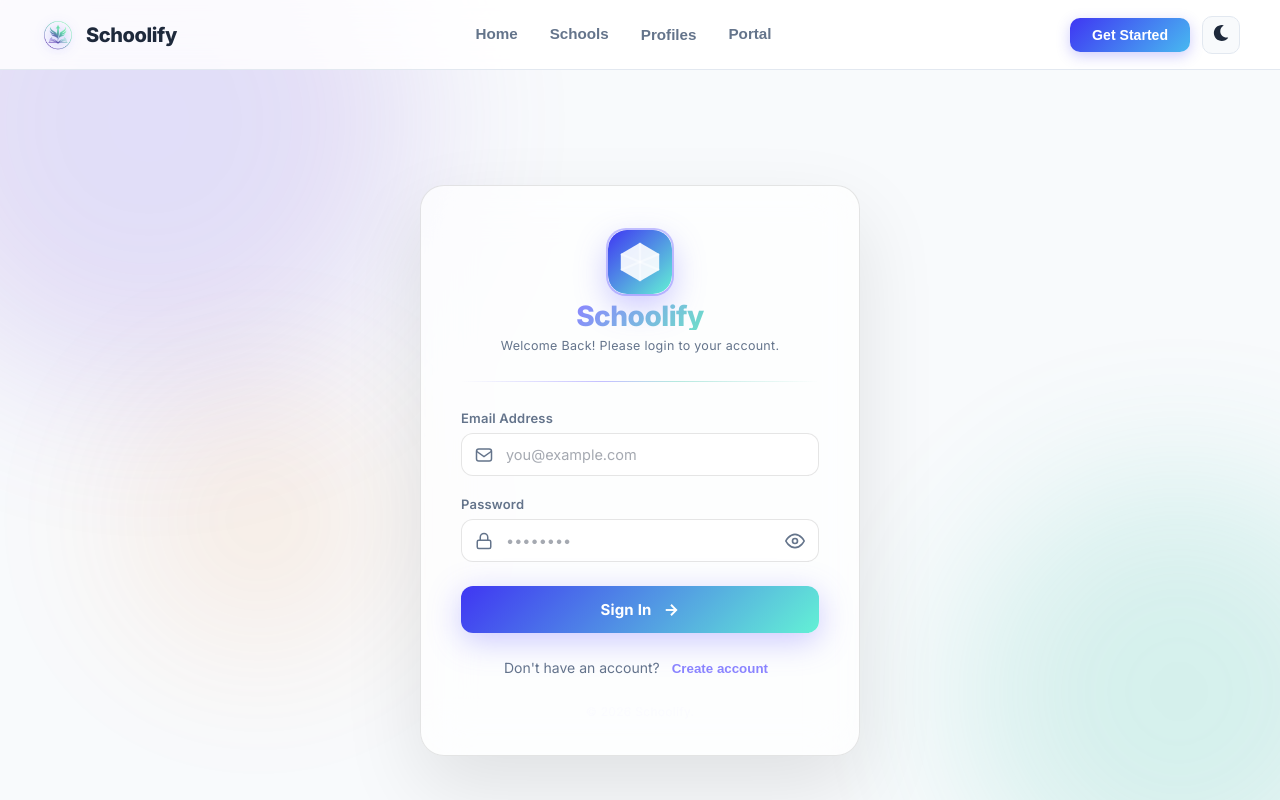
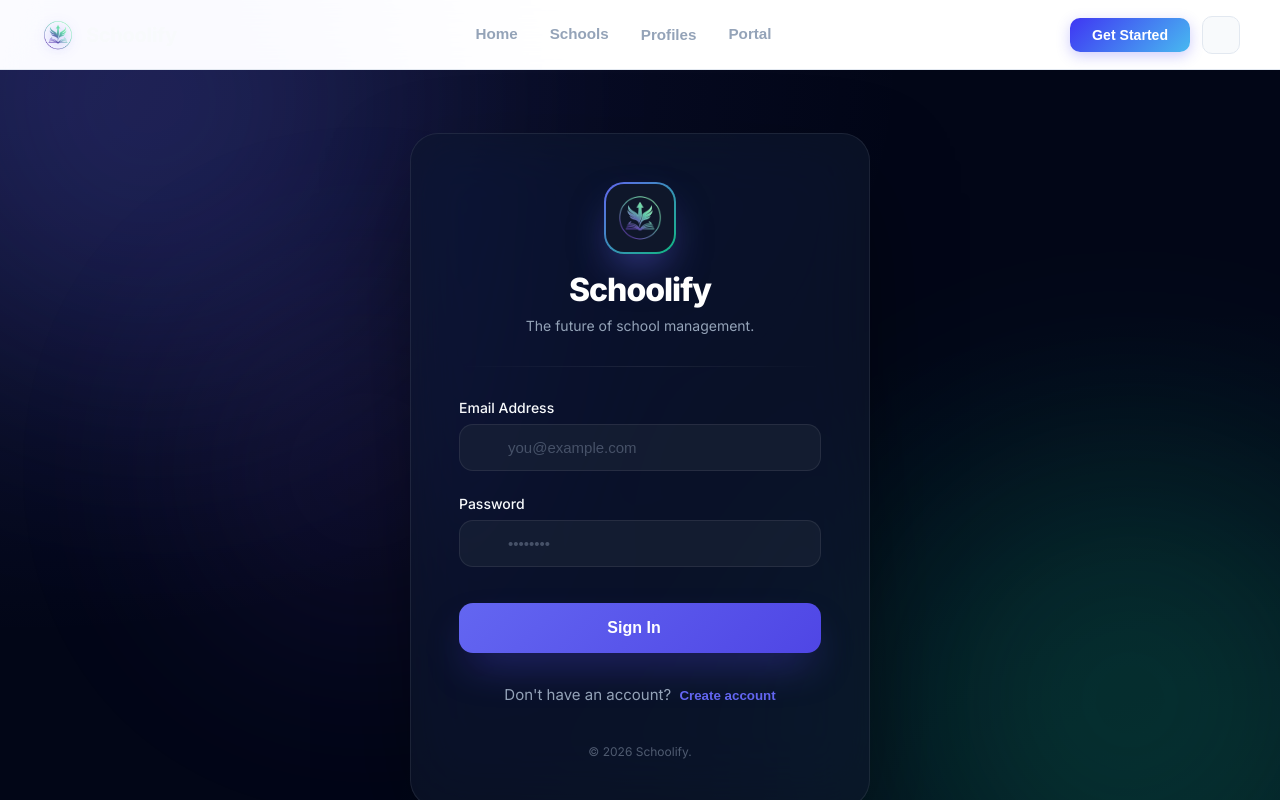
Before and after one commit to mohamed-ahmed99/Schoolify, a React (Vite) app in the folder front-end/: page /login in a window 1280 px wide. Built offline with nearby package versions, Linux system fonts and the light colour scheme.

Commit message:
Edit Login

```diff
--- a/front-end/src/pages/auth/Login.css
+++ b/front-end/src/pages/auth/Login.css
@@ -14,43 +14,34 @@
 }
 
 :root {
-    --purple: #3f36f3;
-    --teal: #63f1d5;
-    --purple-light: #8b85ff;
-    --teal-light: #6ddfc9;
-    --bg-dark: #f8fafc;
-    /* Light default */
-    --bg-card: rgba(255, 255, 255, 0.7);
-    --border: rgba(0, 0, 0, 0.1);
-    --text-primary: #1e293b;
-    --text-secondary: #64748b;
-    --error: #ff4757;
-    --input-bg: #ffffff;
-    --input-focus: rgba(63, 54, 243, 0.05);
-    --card-shadow: 0 32px 80px rgba(0, 0, 0, 0.1);
-    --input-placeholder: rgba(30, 41, 59, 0.4);
-    --radius-card: 24px;
-    --radius-input: 12px;
-    --transition: 0.25s cubic-bezier(0.4, 0, 0.2, 1);
-}
-
-[data-theme='dark'] {
+    --purple: #6366f1;
+    --purple-dark: #4f46e5;
+    --teal: #10b981;
+    --teal-light: #34d399;
+    --accent: #8b5cf6;
     --bg-dark: #0f172a;
-    --bg-card: rgba(30, 41, 59, 0.7);
-    --border: rgba(255, 255, 255, 0.1);
+    --bg-card: rgba(15, 23, 42, 0.65);
+    --border: rgba(255, 255, 255, 0.08);
     --text-primary: #f8fafc;
     --text-secondary: #94a3b8;
-    --input-bg: rgba(255, 255, 255, 0.05);
-    --input-focus: rgba(255, 255, 255, 0.1);
-    --card-shadow: 0 32px 80px rgba(0, 0, 0, 0.5);
-    --input-placeholder: rgba(248, 250, 252, 0.3);
+    --error: #f43f5e;
+    --input-bg: rgba(30, 41, 59, 0.5);
+    --input-focus: rgba(99, 102, 241, 0.1);
+    --card-shadow: 0 40px 100px -20px rgba(0, 0, 0, 0.5);
+    --input-placeholder: rgba(148, 163, 184, 0.4);
+    --radius-card: 28px;
+    --radius-input: 14px;
+    --transition: 0.3s cubic-bezier(0.4, 0, 0.2, 1);
 }
 
 /* ---------- Root Container ---------- */
 .login-root {
     font-family: "Inter", sans-serif;
     min-height: 100vh;
-    background-color: var(--bg-dark);
+    background-color: #020617; /* Deepest blue/black */
+    background-image:
+        radial-gradient(at 0% 0%, rgba(99, 102, 241, 0.15) 0px, transparent 50%),
+        radial-gradient(at 100% 100%, rgba(16, 185, 129, 0.1) 0px, transparent 50%);
     display: flex;
     align-items: center;
     justify-content: center;
@@ -63,229 +54,136 @@
 .blob {
     position: fixed;
     border-radius: 50%;
-    filter: blur(80px);
-    opacity: 0.18;
-    animation: blobFloat 8s ease-in-out infinite alternate;
+    filter: blur(100px);
+    opacity: 0.25;
     pointer-events: none;
     z-index: 0;
 }
 
 .blob-1 {
-    width: 520px;
-    height: 520px;
-    background: radial-gradient(circle, #6c63ff, #9b59b6);
-    top: -120px;
-    left: -140px;
-    animation-duration: 10s;
+    width: 600px;
+    height: 600px;
+    background: radial-gradient(circle, var(--purple), transparent);
+    top: -200px;
+    left: -150px;
 }
 
 .blob-2 {
-    width: 420px;
-    height: 420px;
-    background: radial-gradient(circle, #48c9b0, #1abc9c);
-    bottom: -100px;
+    width: 500px;
+    height: 500px;
+    background: radial-gradient(circle, var(--teal), transparent);
+    bottom: -150px;
     right: -100px;
-    animation-duration: 13s;
-    animation-delay: -4s;
 }
 
 .blob-3 {
-    width: 280px;
-    height: 280px;
-    background: radial-gradient(circle, #f39c12, #e74c3c);
-    bottom: 20%;
-    left: 10%;
-    animation-duration: 16s;
-    animation-delay: -8s;
-    opacity: 0.1;
-}
-
-@keyframes blobFloat {
-    0% {
-        transform: translate(0, 0) scale(1);
-    }
-
-    50% {
-        transform: translate(30px, -20px) scale(1.04);
-    }
-
-    100% {
-        transform: translate(-20px, 30px) scale(0.97);
-    }
+    width: 350px;
+    height: 350px;
+    background: radial-gradient(circle, var(--accent), transparent);
+    bottom: 25%;
+    left: 15%;
+    opacity: 0.15;
 }
 
 /* ---------- Card ---------- */
 .login-card {
     position: relative;
-    z-index: 1;
+    z-index: 10;
     width: 100%;
-    max-width: 440px;
+    max-width: 460px;
     background: var(--bg-card);
-    backdrop-filter: blur(24px);
-    -webkit-backdrop-filter: blur(24px);
+    backdrop-filter: blur(32px) saturate(180%);
+    -webkit-backdrop-filter: blur(32px) saturate(180%);
     border: 1px solid var(--border);
     border-radius: var(--radius-card);
-    padding: 44px 40px 36px;
+    padding: 48px;
     box-shadow: var(--card-shadow);
-    animation: cardIn 0.55s cubic-bezier(0.34, 1.56, 0.64, 1) both;
-}
-
-@keyframes cardIn {
-    from {
-        opacity: 0;
-        transform: translateY(28px) scale(0.97);
-    }
-
-    to {
-        opacity: 1;
-        transform: translateY(0) scale(1);
-    }
+    text-align: center;
 }
 
 /* ---------- Brand / Logo ---------- */
 .login-brand {
-    display: flex;
-    flex-direction: column;
-    align-items: center;
-    gap: 8px;
-    margin-bottom: 28px;
+    margin-bottom: 32px;
 }
 
 .brand-icon {
-    width: 64px;
-    height: 64px;
-    border-radius: 18px;
-    overflow: hidden;
-    box-shadow:
-        0 0 0 1px rgba(108, 99, 255, 0.4),
-        0 12px 32px rgba(108, 99, 255, 0.3);
-    animation: iconPulse 3s ease-in-out infinite;
+    width: 72px;
+    height: 72px;
+    margin: 0 auto 16px;
+    border-radius: 20px;
+    background: linear-gradient(135deg, var(--purple), var(--teal));
+    padding: 2px;
+    box-shadow: 0 20px 40px -10px rgba(99, 102, 241, 0.5);
 }
 
-.brand-icon svg {
+.brand-icon-inner {
     width: 100%;
     height: 100%;
-    display: block;
-}
-
-@keyframes iconPulse {
-
-    0%,
-    100% {
-        box-shadow: 0 0 0 0 rgba(108, 99, 255, 0.5), 0 12px 32px rgba(108, 99, 255, 0.3);
-    }
-
-    50% {
-        box-shadow: 0 0 0 8px rgba(108, 99, 255, 0), 0 12px 32px rgba(108, 99, 255, 0.5);
-    }
+    background: #0f172a;
+    border-radius: 18px;
+    display: flex;
+    align-items: center;
+    justify-content: center;
 }
 
 .brand-name {
-    font-size: 28px;
+    font-size: 32px;
     font-weight: 800;
-    letter-spacing: -0.5px;
-    background: linear-gradient(135deg, var(--purple-light) 0%, var(--teal-light) 100%);
-    -webkit-background-clip: text;
-    background-clip: text;
-    -webkit-text-fill-color: transparent;
-    line-height: 1;
+    letter-spacing: -1px;
+    color: white;
+    margin-bottom: 8px;
 }
 
 .brand-tagline {
-    font-size: 12.5px;
-    font-weight: 400;
+    font-size: 14px;
     color: var(--text-secondary);
-    letter-spacing: 0.3px;
 }
 
 /* ---------- Divider ---------- */
 .login-divider {
     height: 1px;
-    background: linear-gradient(90deg,
-            transparent,
-            rgba(108, 99, 255, 0.4) 40%,
-            rgba(72, 201, 176, 0.4) 60%,
-            transparent);
-    margin-bottom: 28px;
+    background: linear-gradient(90deg, transparent, var(--border), transparent);
+    margin: 32px 0;
 }
 
 /* ---------- Form ---------- */
 .login-form {
     display: flex;
     flex-direction: column;
-    gap: 20px;
-}
-
-/* ---------- Field Group ---------- */
-.field-group {
-    display: flex;
-    flex-direction: column;
-    gap: 7px;
+    gap: 24px;
+    text-align: left;
 }
 
 .field-label {
-    font-size: 13px;
-    font-weight: 600;
-    color: var(--text-secondary);
-    letter-spacing: 0.2px;
-    transition: color var(--transition);
+    font-size: 14px;
+    font-weight: 500;
+    color: var(--text-primary);
+    margin-bottom: 8px;
+    display: block;
 }
 
-.field-group:focus-within .field-label {
-    color: var(--purple-light);
-}
-
-.field-group.field-error .field-label {
-    color: var(--error);
-}
-
-/* ---------- Input Wrapper ---------- */
 .field-input-wrap {
     position: relative;
-    display: flex;
-    align-items: center;
 }
 
 .field-icon {
     position: absolute;
-    left: 14px;
-    width: 18px;
-    height: 18px;
+    left: 16px;
+    top: 50%;
+    transform: translateY(-50%);
     color: var(--text-secondary);
-    pointer-events: none;
-    display: flex;
-    align-items: center;
-    justify-content: center;
-    transition: color var(--transition);
-    z-index: 1;
-}
-
-.field-icon svg {
-    width: 100%;
-    height: 100%;
-}
-
-.field-group:focus-within .field-icon {
-    color: var(--purple-light);
+    transition: var(--transition);
 }
 
 .field-input {
     width: 100%;
     background: var(--input-bg);
-    border: 1.5px solid var(--border);
+    border: 1px solid var(--border);
     border-radius: var(--radius-input);
-    padding: 12px 14px 12px 44px;
-    font-family: "Inter", sans-serif;
-    font-size: 14.5px;
-    font-weight: 400;
-    color: var(--text-primary);
-    outline: none;
-    transition:
-        border-color var(--transition),
-        background var(--transition),
-        box-shadow var(--transition);
-    -webkit-appearance: none;
-    appearance: none;
+    padding: 14px 16px 14px 48px;
+    color: white;
+    font-size: 15px;
+    transition: var(--transition);
 }
 
 .field-input::placeholder {
@@ -293,204 +191,133 @@
 }
 
 .field-input:focus {
+    background: var(--input-focus);
     border-color: var(--purple);
-    background: var(--input-focus);
-    box-shadow: 0 0 0 3px rgba(108, 99, 255, 0.15);
+    outline: none;
+    box-shadow: 0 0 0 4px rgba(99, 102, 241, 0.1);
 }
 
-.field-group.field-error .field-input {
-    border-color: var(--error);
-    box-shadow: 0 0 0 3px rgba(255, 107, 138, 0.12);
-}
-
-/* ---------- Select ---------- */
+/* Select Specifics */
 .field-select {
     cursor: pointer;
-    padding-right: 44px;
+    appearance: none;
 }
 
 .field-select option {
-    background: #1a1c2e;
-    color: var(--text-primary);
-}
-
-.field-select.placeholder-active {
-    color: rgba(240, 242, 255, 0.28);
+    background: #0f172a;
+    color: white;
 }
 
 .select-arrow {
     position: absolute;
-    right: 14px;
-    width: 18px;
-    height: 18px;
+    right: 16px;
+    top: 50%;
+    transform: translateY(-50%);
+    pointer-events: none;
     color: var(--text-secondary);
-    pointer-events: none;
+}
+
+/* Error States */
+.field-group.field-error .field-input {
+    border-color: var(--error);
+    box-shadow: 0 0 0 4px rgba(244, 63, 94, 0.1);
+}
+
+.field-error-msg {
+    color: var(--error);
+    font-size: 12px;
+    margin-top: 4px;
+    display: block;
+}
+
+.field-toggle {
+    position: absolute;
+    right: 16px;
+    top: 50%;
+    transform: translateY(-50%);
+    background: none;
+    border: none;
+    color: var(--text-secondary);
+    cursor: pointer;
+    transition: var(--transition);
+}
+
+.field-toggle:hover {
+    color: white;
+}
+
+.login-btn {
+    width: 100%;
+    padding: 16px;
+    border-radius: var(--radius-input);
+    background: linear-gradient(135deg, var(--purple), var(--purple-dark));
+    color: white;
+    font-weight: 600;
+    font-size: 16px;
+    border: none;
+    cursor: pointer;
+    transition: var(--transition);
     display: flex;
     align-items: center;
     justify-content: center;
-    transition: color var(--transition), transform var(--transition);
+    gap: 12px;
+    margin-top: 12px;
+    box-shadow: 0 20px 40px -10px rgba(79, 70, 229, 0.4);
 }
 
-.select-arrow svg {
-    width: 100%;
-    height: 100%;
-}
-
-.field-group:focus-within .select-arrow {
-    color: var(--purple-light);
-    transform: rotate(180deg);
-}
-
-/* ---------- Password Toggle ---------- */
-.field-toggle {
-    position: absolute;
-    right: 14px;
-    width: 20px;
-    height: 20px;
-    background: none;
-    border: none;
-    cursor: pointer;
-    color: var(--text-secondary);
-    display: flex;
-    align-items: center;
-    justify-content: center;
-    transition: color var(--transition);
-    padding: 0;
-}
-
-.field-toggle svg {
-    width: 100%;
-    height: 100%;
-}
-
-.field-toggle:hover {
-    color: var(--text-primary);
-}
-
-/* ---------- Error Message ---------- */
-.field-error-msg {
-    font-size: 12px;
-    font-weight: 500;
-    color: var(--error);
-    letter-spacing: 0.2px;
-    animation: errorIn 0.2s ease both;
-}
-
-@keyframes errorIn {
-    from {
-        opacity: 0;
-        transform: translateY(-4px);
-    }
-
-    to {
-        opacity: 1;
-        transform: translateY(0);
-    }
-}
-
-/* ---------- Submit Button ---------- */
-.login-btn {
-    display: flex;
-    align-items: center;
-    justify-content: center;
-    gap: 10px;
-    width: 100%;
-    padding: 14px 24px;
-    margin-top: 4px;
-    background: linear-gradient(135deg, var(--purple), var(--teal));
-    border: none;
-    border-radius: var(--radius-input);
-    font-family: "Inter", sans-serif;
-    font-size: 15px;
-    font-weight: 700;
-    color: #fff;
-    cursor: pointer;
-    position: relative;
-    overflow: hidden;
-    transition:
-        opacity var(--transition),
-        transform var(--transition),
-        box-shadow var(--transition);
-    box-shadow: 0 8px 32px rgba(108, 99, 255, 0.35);
-    letter-spacing: 0.2px;
-}
-
-.login-btn::before {
-    content: "";
-    position: absolute;
-    inset: 0;
-    background: linear-gradient(135deg, rgba(255, 255, 255, 0.15), transparent);
-    opacity: 0;
-    transition: opacity var(--transition);
-}
-
-.login-btn:hover:not(:disabled)::before {
-    opacity: 1;
-}
-
-.login-btn:hover:not(:disabled) {
+.login-btn:hover {
     transform: translateY(-2px);
-    box-shadow: 0 14px 40px rgba(108, 99, 255, 0.45);
-}
-
-.login-btn:active:not(:disabled) {
-    transform: translateY(0);
-    box-shadow: 0 6px 20px rgba(108, 99, 255, 0.3);
+    box-shadow: 0 25px 50px -12px rgba(79, 70, 229, 0.5);
+    filter: brightness(1.1);
 }
 
 .login-btn:disabled {
-    opacity: 0.38;
+    opacity: 0.5;
     cursor: not-allowed;
+    transform: none;
 }
 
-.login-btn-icon {
-    width: 18px;
-    height: 18px;
-    display: flex;
-    align-items: center;
-    justify-content: center;
-    transition: transform var(--transition);
-}
-
-.login-btn-icon svg {
-    width: 100%;
-    height: 100%;
-}
-
-.login-btn:hover:not(:disabled) .login-btn-icon {
-    transform: translateX(4px);
-}
-
-/* ---------- Auth Switch ---------- */
 .auth-switch {
-    margin-top: 24px;
-    text-align: center;
-    font-size: 14px;
+    margin-top: 32px;
     color: var(--text-secondary);
+    font-size: 15px;
 }
 
 .auth-switch button {
     background: none;
     border: none;
-    color: var(--purple-light);
+    color: var(--purple);
     font-weight: 600;
     cursor: pointer;
-    padding: 4px 8px;
-    transition: color var(--transition);
+    margin-left: 4px;
 }
 
 .auth-switch button:hover {
-    color: var(--teal-light);
     text-decoration: underline;
 }
 
-/* ---------- Footer ---------- */
+.student-notice {
+    margin-top: 16px;
+    font-size: 13px;
+    color: var(--teal-light);
+    opacity: 0.8;
+}
+
 .login-footer {
-    margin-top: 24px;
-    text-align: center;
+    margin-top: 40px;
     font-size: 12px;
-    color: rgba(240, 242, 255, 0.22);
-    letter-spacing: 0.3px;
+    color: var(--text-secondary);
+    opacity: 0.5;
+}
+
+/* Animations */
+@keyframes fadeIn {
+    from { opacity: 0; transform: translateY(10px); }
+    to { opacity: 1; transform: translateY(0); }
+}
+
+.login-card {
+    animation: fadeIn 0.8s ease-out;
 }
 
 /* ---------- Responsive ---------- */
--- a/front-end/src/pages/auth/Login.jsx
+++ b/front-end/src/pages/auth/Login.jsx
@@ -1,5 +1,6 @@
 import { useState } from "react";
 import { motion } from "framer-motion";
+import schoolifyLogo from "../../assets/schoolify_logo_transparent (1).png";
 import "./Login.css";
 
 const staggerContainer = {
@@ -59,45 +60,18 @@ export default function Login({ onSwitch }) {
 
             <motion.div
                 className="login-card"
-                initial={{ opacity: 0, scale: 0.95 }}
-                animate={{ opacity: 1, scale: 1 }}
-                transition={{ duration: 0.6 }}
             >
-                <motion.div
-                    className="login-brand"
-                    variants={staggerContainer}
-                    initial="initial"
-                    animate="animate"
-                >
-                    <motion.div className="brand-icon" variants={fadeInUp}>
-                        <svg viewBox="0 0 40 40" fill="none" xmlns="http://www.w3.org/2000/svg">
-                            <rect width="40" height="40" rx="12" fill="url(#brandGrad)" />
-                            <path
-                                d="M20 8L32 15V25L20 32L8 25V15L20 8Z"
-                                fill="white"
-                                fillOpacity="0.9"
-                            />
-                            <path d="M20 8L20 32" stroke="white" strokeOpacity="0.4" strokeWidth="1.5" />
-                            <path d="M8 15L32 25" stroke="white" strokeOpacity="0.4" strokeWidth="1.5" />
-                            <path d="M32 15L8 25" stroke="white" strokeOpacity="0.4" strokeWidth="1.5" />
-                            <defs>
-                                <linearGradient id="brandGrad" x1="0" y1="0" x2="40" y2="40" gradientUnits="userSpaceOnUse">
-                                    <stop stopColor="var(--purple)" />
-                                    <stop offset="1" stopColor="var(--teal)" />
-                                </linearGradient>
-                            </defs>
-                        </svg>
-                    </motion.div>
-                    <motion.h1 className="brand-name" variants={fadeInUp}>Schoolify</motion.h1>
-                    <motion.p className="brand-tagline" variants={fadeInUp}>Welcome Back! Please login to your account.</motion.p>
-                </motion.div>
+                <div className="login-brand">
+                    <div className="brand-icon">
+                        <div className="brand-icon-inner">
+                            <img src={schoolifyLogo} alt="Schoolify Logo" style={{ width: '80%', height: '80%', objectFit: 'contain' }} />
+                        </div>
+                    </div>
+                    <h1 className="brand-name">Schoolify</h1>
+                    <p className="brand-tagline">The future of school management.</p>
+                </div>
 
-                <motion.div
-                    className="login-divider"
-                    initial={{ scaleX: 0 }}
-                    animate={{ scaleX: 1 }}
-                    transition={{ delay: 0.5, duration: 0.8 }}
-                />
+                <div className="login-divider" />
 
                 <motion.form
                     className="login-form"
--- a/front-end/src/pages/auth/Register.jsx
+++ b/front-end/src/pages/auth/Register.jsx
@@ -1,12 +1,12 @@
 import { useState } from "react";
 import { motion, AnimatePresence } from "framer-motion";
+import schoolifyLogo from "../../assets/schoolify_logo_transparent (1).png";
 import "./Login.css";
 
 const ROLES = [
-    { value: "owner", label: "Platform Owner" },
+    { value: "owner", label: "School Owner" },
     { value: "admin", label: "School Admin" },
     { value: "teacher", label: "Teacher" },
-    { value: "student", label: "Student" },
 ];
 
 const staggerContainer = {
@@ -94,41 +94,18 @@ export default function Register({ onSwitch }) {
 
             <motion.div
                 className="login-card"
-                initial={{ opacity: 0, y: 30 }}
-                animate={{ opacity: 1, y: 0 }}
-                transition={{ duration: 0.6 }}
             >
-                <motion.div
-                    className="login-brand"
-                    variants={staggerContainer}
-                    initial="initial"
-                    animate="animate"
-                >
-                    <motion.div className="brand-icon" variants={fadeInUp}>
-                        <svg viewBox="0 0 40 40" fill="none" xmlns="http://www.w3.org/2000/svg">
-                            <rect width="40" height="40" rx="12" fill="url(#brandGrad)" />
-                            <path d="M20 8L32 15V25L20 32L8 25V15L20 8Z" fill="white" fillOpacity="0.9" />
-                            <path d="M20 8L20 32" stroke="white" strokeOpacity="0.4" strokeWidth="1.5" />
-                            <path d="M8 15L32 25" stroke="white" strokeOpacity="0.4" strokeWidth="1.5" />
-                            <path d="M32 15L8 25" stroke="white" strokeOpacity="0.4" strokeWidth="1.5" />
-                            <defs>
-                                <linearGradient id="brandGrad" x1="0" y1="0" x2="40" y2="40" gradientUnits="userSpaceOnUse">
-                                    <stop stopColor="var(--purple)" />
-                                    <stop offset="1" stopColor="var(--teal)" />
-                                </linearGradient>
-                            </defs>
-                        </svg>
-                    </motion.div>
-                    <motion.h1 className="brand-name" variants={fadeInUp}>Schoolify</motion.h1>
-                    <motion.p className="brand-tagline" variants={fadeInUp}>Create your professional account.</motion.p>
-                </motion.div>
+                <div className="login-brand">
+                    <div className="brand-icon">
+                        <div className="brand-icon-inner">
+                            <img src={schoolifyLogo} alt="Schoolify Logo" style={{ width: '80%', height: '80%', objectFit: 'contain' }} />
+                        </div>
+                    </div>
+                    <h1 className="brand-name">Schoolify</h1>
+                    <p className="brand-tagline">Join our professional network.</p>
+                </div>
 
-                <motion.div
-                    className="login-divider"
-                    initial={{ scaleX: 0 }}
-                    animate={{ scaleX: 1 }}
-                    transition={{ delay: 0.4, duration: 0.8 }}
-                />
+                <div className="login-divider" />
 
                 <motion.form
                     className="login-form"
@@ -337,6 +314,7 @@ export default function Register({ onSwitch }) {
 
                 <motion.div className="auth-switch" initial={{ opacity: 0 }} animate={{ opacity: 1 }} transition={{ delay: 0.8 }}>
                     Already have an account? <button onClick={onSwitch}>Sign In</button>
+                    <p className="student-notice">Students: Get your account from your school admin.</p>
                 </motion.div>
 
                 <p className="login-footer">&copy; {new Date().getFullYear()} Schoolify.</p>
```
